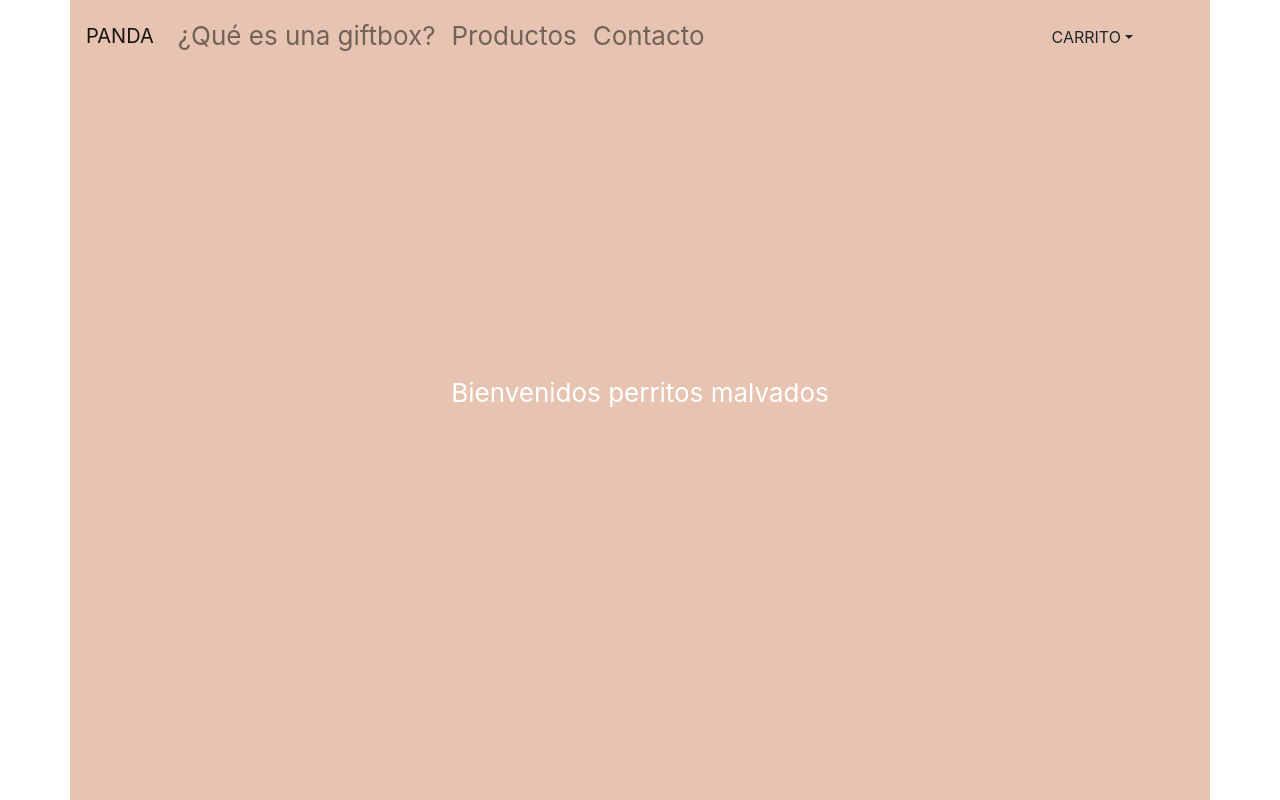
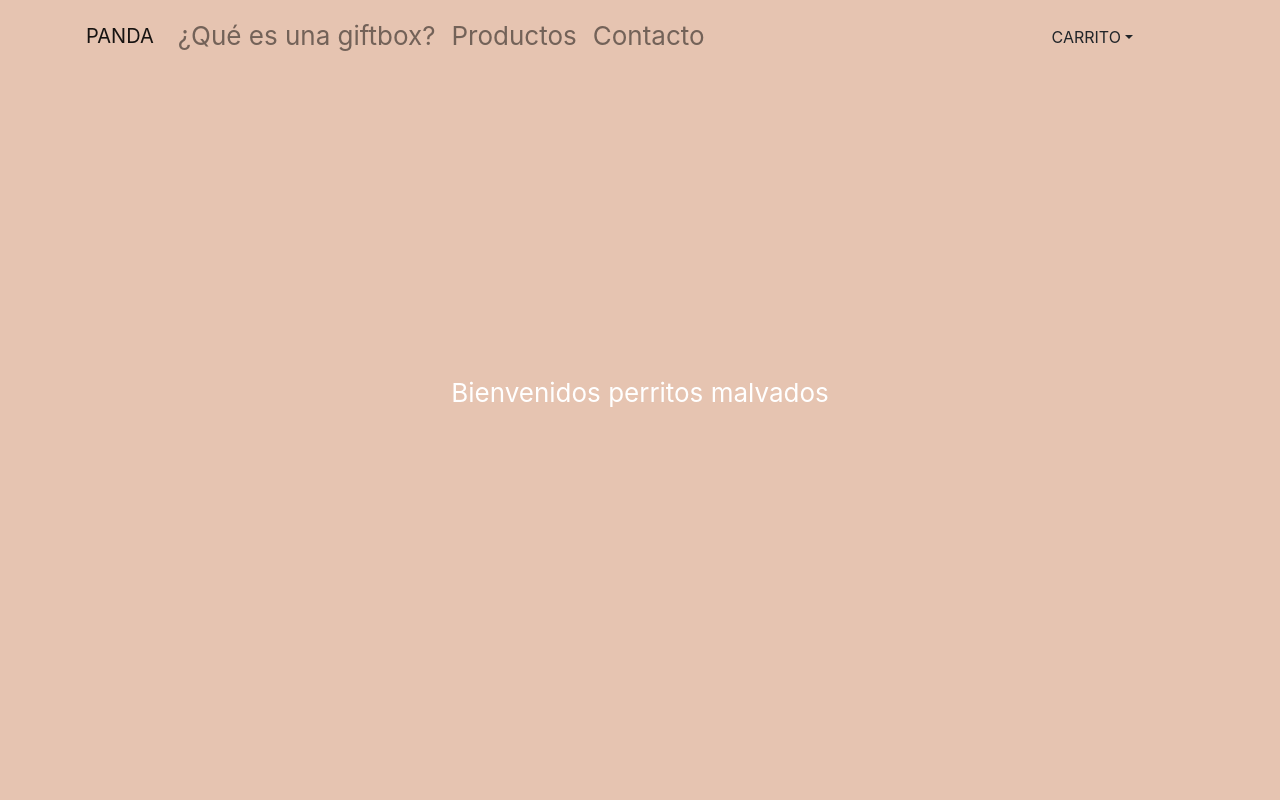
Before and after one commit to zampolini7/Panda-React-Zampolini, a React (Create React App) app: page / in a window 1280 px wide. Built offline with nearby package versions, Linux system fonts and the light colour scheme.

Commit message:
Modificaciones entrega clase 3

```diff
--- a/public/index.html
+++ b/public/index.html
@@ -32,7 +32,7 @@
     <script src="https://cdn.jsdelivr.net/npm/bootstrap@4.6.0/dist/js/bootstrap.bundle.min.js" integrity="sha384-Piv4xVNRyMGpqkS2by6br4gNJ7DXjqk09RmUpJ8jgGtD7zP9yug3goQfGII0yAns" crossorigin="anonymous"></script>
     <!-- inicio link de bootstrap scripts-->
 
-    <title>React App</title>
+    <title>Panda - React</title>
   </head>
   <body className= "body">
     <noscript>You need to enable JavaScript to run this app.</noscript>
--- a/src/index.css
+++ b/src/index.css
@@ -5,6 +5,10 @@ body {
     sans-serif;
   -webkit-font-smoothing: antialiased;
   -moz-osx-font-smoothing: grayscale;
+
+  background-color: #e6c4b1;
+
+
 }
 
 code {
```
